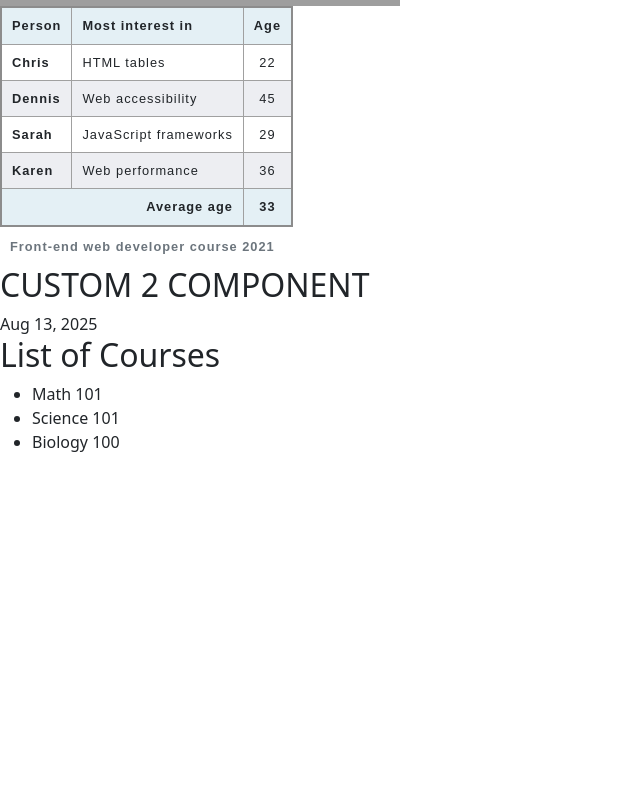
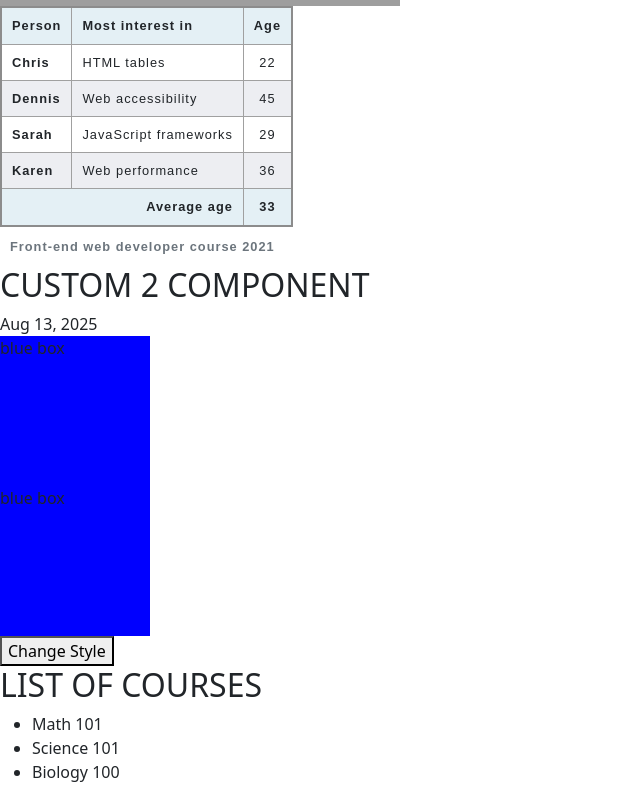
Before and after one commit to ShareghYusefi/school-client, an Angular app: page / in a window 1280 px wide. Shown: the part 492-1292 px from the top of the page, without its empty margins (0-640 px from the left). Before the commit the page ends 962 px from the top, so only its background shows below. Built offline with nearby package versions, Linux system fonts and the light colour scheme; grey boxes are pictures that could not be loaded.

Commit message:
style binding & ngStyle directive

```diff
--- a/src/app/components/course/course.ts
+++ b/src/app/components/course/course.ts
@@ -10,7 +10,7 @@ import { Courses } from '../../services/courses';
 export class Course {
   title: string = 'List of Courses';
   courses: string[] = [];
-  booleanVariable = false;
+  booleanVariable = true;
 
   // Dependency Injection
   // When this component is created, angular finds and injects an instance of the Courses Service class and stores it into serviceVariable within constructor function.
--- a/src/app/components/custom2/custom2.html
+++ b/src/app/components/custom2/custom2.html
@@ -1,3 +1,25 @@
 <!-- Pipes: | are used to transform display data -->
 <h2>{{ "Custom 2 Component" | uppercase }}</h2>
 {{ date | date }}
+
+<div
+  [style.background-color]="boxColor"
+  [style.width.px]="boxSize"
+  [style.height.px]="boxSize"
+  class="d-flex"
+>
+  {{ boxColor }} box
+</div>
+
+<div
+  [ngStyle]="{
+    'background-color': boxColor,
+    'width.px': boxSize,
+    'height.px': boxSize
+  }"
+  class="d-flex"
+>
+  {{ boxColor }} box
+</div>
+
+<button (click)="changeStyle()">Change Style</button>
--- a/src/app/components/custom2/custom2.ts
+++ b/src/app/components/custom2/custom2.ts
@@ -8,4 +8,17 @@ import { Component } from '@angular/core';
 })
 export class Custom2 {
   date = new Date();
+  boxColor = 'blue';
+  boxSize = 150;
+
+  changeStyle() {
+    // change color randomly
+    const colors: string[] = ['blue', 'green', 'red', 'purple', 'orange'];
+    // random function returns a number between 0->1
+    // floor function rounds down to nearest whole number: 3.632 -> 3
+    this.boxColor = colors[Math.floor(Math.random() * colors.length)];
+
+    // change the size randomly
+    this.boxSize = Math.floor(Math.random() * 200) + 100;
+  }
 }
```
